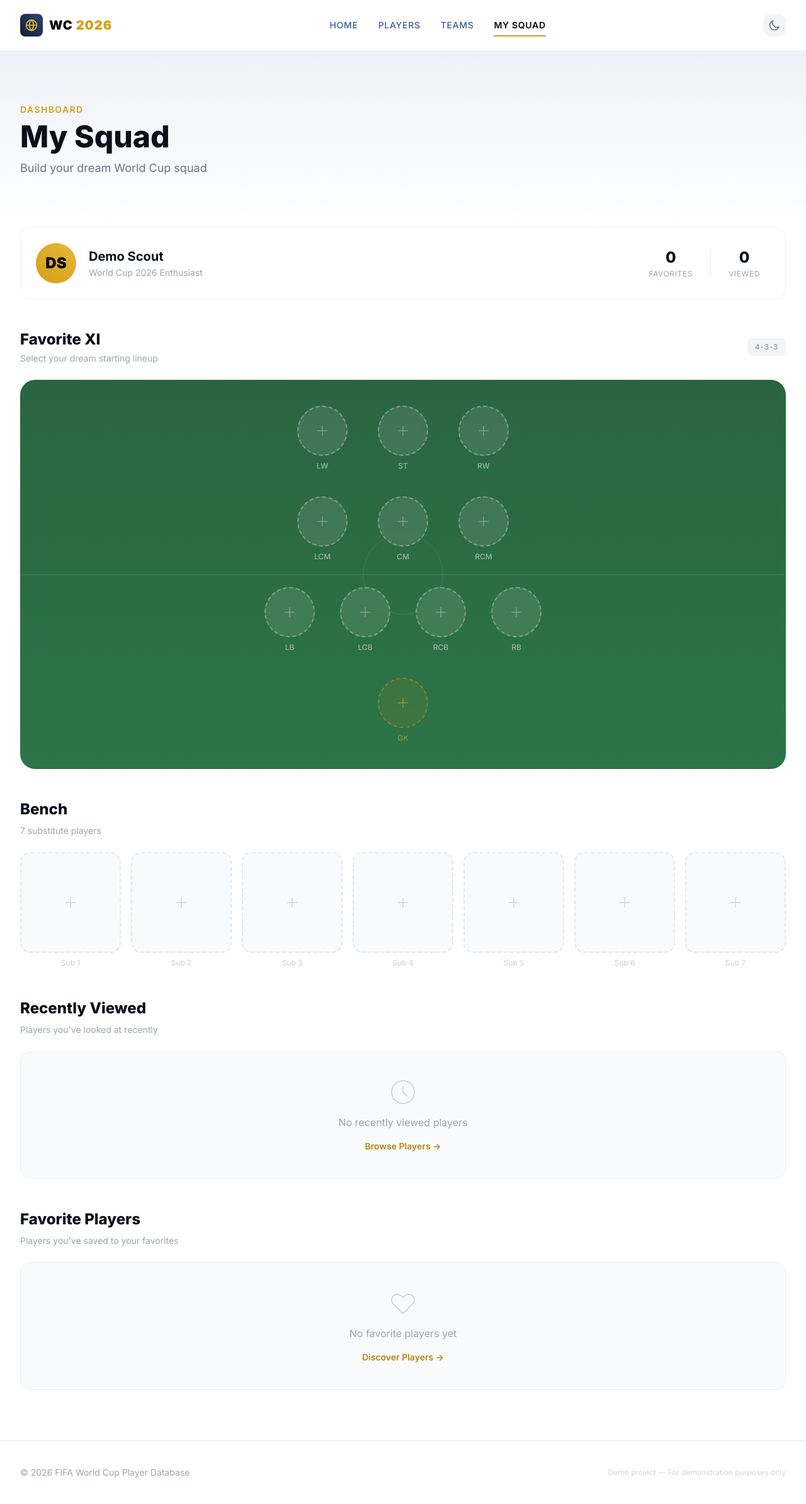
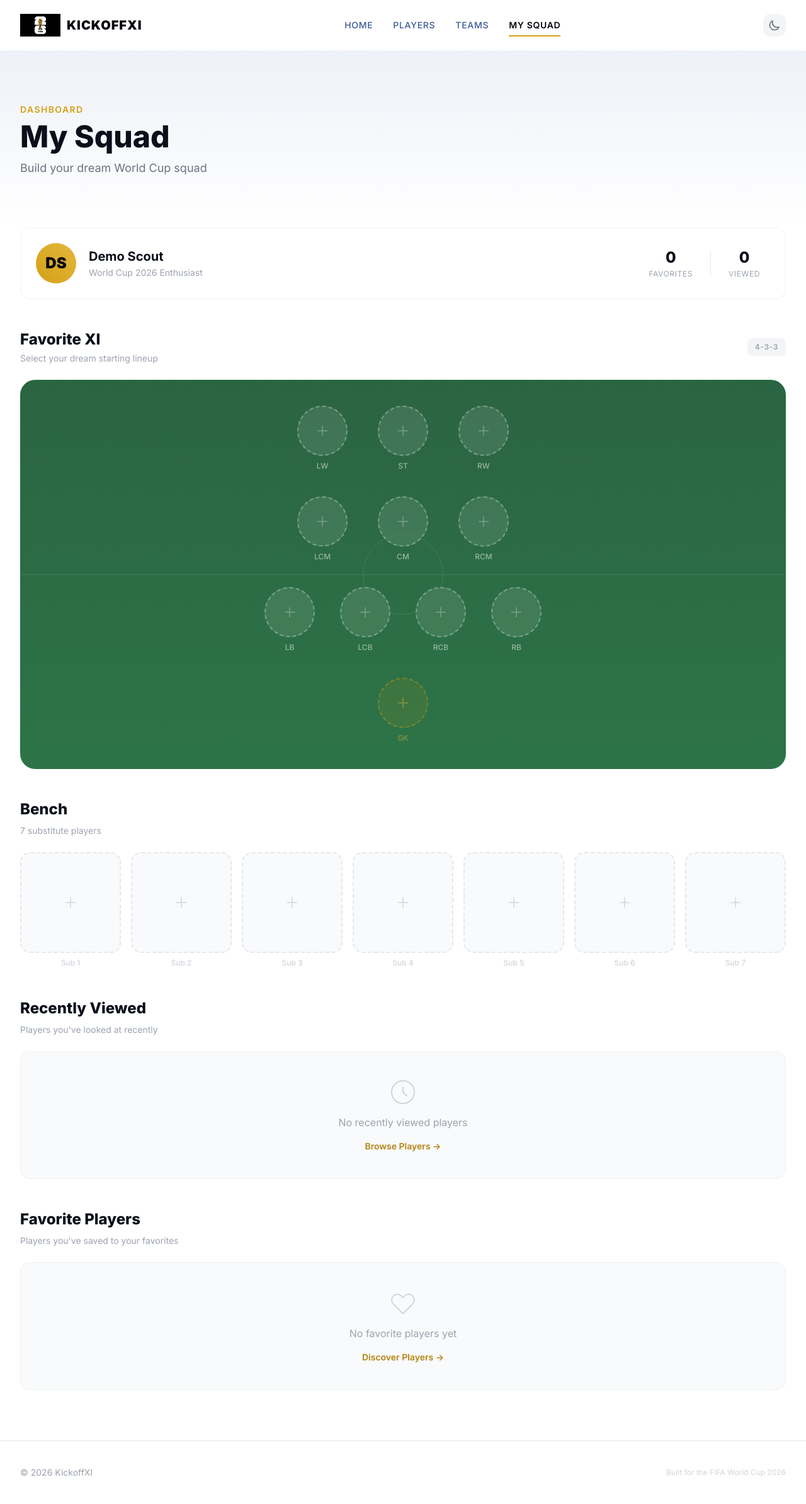
Before and after one commit to SadmanSakibKhan11/KickoffXI, a Flask app: page /dashboard in a window 1280 px wide. Shown: the whole page at 63% size. Run offline with Flask 3, Linux system fonts and the light colour scheme; some libraries are stand-ins or nearby versions.

```diff
--- a/app/__init__.py
+++ b/app/__init__.py
@@ -35,8 +35,9 @@ def create_app(config_name=None):
     # Load configuration
     app.config.from_object(config[config_name])
 
-    # Ensure default placeholder folder structure and file exist
+    # Ensure default placeholder folder structure and branding folders exist
     ensure_placeholder_image(app)
+    ensure_branding_dir(app)
 
     # Initialize CSVDataLoader on startup
     from app.data_loader import CSVDataLoader
@@ -52,10 +53,31 @@ def create_app(config_name=None):
         default_url = url_for('static', filename='img/' + default_img)
         default_frame = app.config.get('DEFAULT_FRAME_IMAGE', 'teams/default_frame.png')
         default_frame_url = url_for('static', filename='img/' + default_frame)
+
+        # Check for custom branding logo and favicon
+        static_folder = app.static_folder
+        if not os.path.isabs(static_folder):
+            static_folder = os.path.abspath(os.path.join(app.root_path, static_folder))
+        branding_dir = os.path.normpath(os.path.join(static_folder, 'img', 'branding'))
+
+        logo_url = None
+        for logo_name in ['logo.png', 'logo.svg', 'logo.jpg', 'logo.webp']:
+            if os.path.isfile(os.path.join(branding_dir, logo_name)):
+                logo_url = url_for('static', filename=f'img/branding/{logo_name}')
+                break
+
+        favicon_url = None
+        for fav_name in ['favicon.ico', 'favicon.png', 'favicon.svg']:
+            if os.path.isfile(os.path.join(branding_dir, fav_name)):
+                favicon_url = url_for('static', filename=f'img/branding/{fav_name}')
+                break
+
         return {
             'default_player_image_url': default_url,
             'default_frame_image_url': default_frame_url,
             'flags': COUNTRY_FLAGS,
+            'logo_url': logo_url,
+            'favicon_url': favicon_url,
         }
 
     # Register Jinja2 global function for flag images
@@ -113,3 +135,15 @@ def ensure_placeholder_image(app):
             tiny_png_bytes = b'\x89PNG\r\n\x1a\n\x00\x00\x00\rIHDR\x00\x00\x00\x01\x00\x00\x00\x01\x08\x06\x00\x00\x00\x1f\x15\xc4\x89\x00\x00\x00\rIDATx\x9cc` \x05\x00\x00\x0b\x00\x01\x02\x1f\x14\x8b\x00\x00\x00\x00IEND\xaeB`\x82'
             with open(placeholder_abs_path, 'wb') as f:
                 f.write(tiny_png_bytes)
+
+
+def ensure_branding_dir(app):
+    """
+    Ensures that the static/img/branding folder exists for logo and favicon images.
+    """
+    static_folder = app.static_folder
+    if not os.path.isabs(static_folder):
+        static_folder = os.path.abspath(os.path.join(app.root_path, static_folder))
+    branding_dir = os.path.normpath(os.path.join(static_folder, 'img', 'branding'))
+    if not os.path.exists(branding_dir):
+        os.makedirs(branding_dir, exist_ok=True)
--- a/config.py
+++ b/config.py
@@ -23,7 +23,7 @@ class Config:
     SECRET_KEY = os.environ.get('SECRET_KEY', 'dev-secret-key-change-in-production')
 
     # Application metadata
-    APP_NAME = 'FIFA World Cup 2026'
+    APP_NAME = 'KickoffXI'
     APP_DESCRIPTION = 'Player Database — Browse and search every player in the tournament.'
     DEFAULT_PLAYER_IMAGE = 'players/default.png'
     DEFAULT_FRAME_IMAGE = 'teams/default_frame.png'
--- a/templates/base.html
+++ b/templates/base.html
@@ -7,6 +7,14 @@
     <meta name="description" content="{{ config.APP_DESCRIPTION }}">
 
     <title>{% block title %}{{ config.APP_NAME }}{% endblock %}</title>
+
+    <!-- Favicon Support -->
+    {% if favicon_url %}
+    <link rel="icon" href="{{ favicon_url }}">
+    {% else %}
+    <link rel="icon" type="image/x-icon" href="{{ url_for('static', filename='img/branding/favicon.ico') }}">
+    <link rel="icon" type="image/png" href="{{ url_for('static', filename='img/branding/favicon.png') }}">
+    {% endif %}
 
     <!-- Google Fonts — Inter for clean, modern typography -->
     <link rel="preconnect" href="https://fonts.googleapis.com">
@@ -128,17 +136,13 @@
 
                 <!-- Logo -->
                 <a href="/" class="flex items-center gap-2.5 group">
-                    <div
-                        class="w-9 h-9 rounded-lg bg-gradient-to-tr from-navy-800 to-navy-600 dark:from-gold-500 dark:to-gold-400 flex items-center justify-center group-hover:scale-105 transition-transform duration-300">
-                        <svg class="w-5 h-5 text-gold-400 dark:text-navy-950" fill="none" stroke="currentColor"
-                            stroke-width="2" viewBox="0 0 24 24">
-                            <circle cx="12" cy="12" r="10" />
-                            <path
-                                d="M2 12h20M12 2a15.3 15.3 0 0 1 4 10 15.3 15.3 0 0 1-4 10 15.3 15.3 0 0 1-4-10 15.3 15.3 0 0 1 4-10z" />
-                        </svg>
-                    </div>
+                    {% if logo_url %}
+                    <img src="{{ logo_url }}" alt="{{ config.APP_NAME }}" class="h-8 sm:h-9 w-auto object-contain transition-transform duration-300 group-hover:scale-105" onerror="this.style.display='none';">
+                    {% else %}
+                    <img src="{{ url_for('static', filename='img/branding/logo.png') }}" alt="{{ config.APP_NAME }}" class="h-8 sm:h-9 w-auto object-contain transition-transform duration-300 group-hover:scale-105" onerror="this.style.display='none';">
+                    {% endif %}
                     <span class="font-black text-lg sm:text-xl tracking-wider text-navy-950 dark:text-white uppercase">
-                        WC <span class="text-gold-500 dark:text-gold-400">2026</span>
+                        {{ config.APP_NAME }}
                     </span>
                 </a>
 
@@ -272,10 +276,10 @@
         <div class="container-main py-10">
             <div class="flex flex-col sm:flex-row items-center justify-between gap-4">
                 <p class="text-sm text-gray-400 dark:text-gray-500">
-                    &copy; 2026 FIFA World Cup Player Database
+                    &copy; 2026 {{ config.APP_NAME }}
                 </p>
                 <p class="text-xs text-gray-300 dark:text-gray-600">
-                    Demo project — For demonstration purposes only
+                    Built for the FIFA World Cup 2026
                 </p>
             </div>
         </div>
--- a/templates/dashboard.html
+++ b/templates/dashboard.html
@@ -1,6 +1,6 @@
 {% extends "base.html" %}
 
-{% block title %}{{ config.APP_NAME }} — My Squad{% endblock %}
+{% block title %}{{ config.APP_NAME }} — Dashboard{% endblock %}
 
 {% block content %}
 
```
Also changed, not shown: README.md, static/img/branding/logo.png (added).
